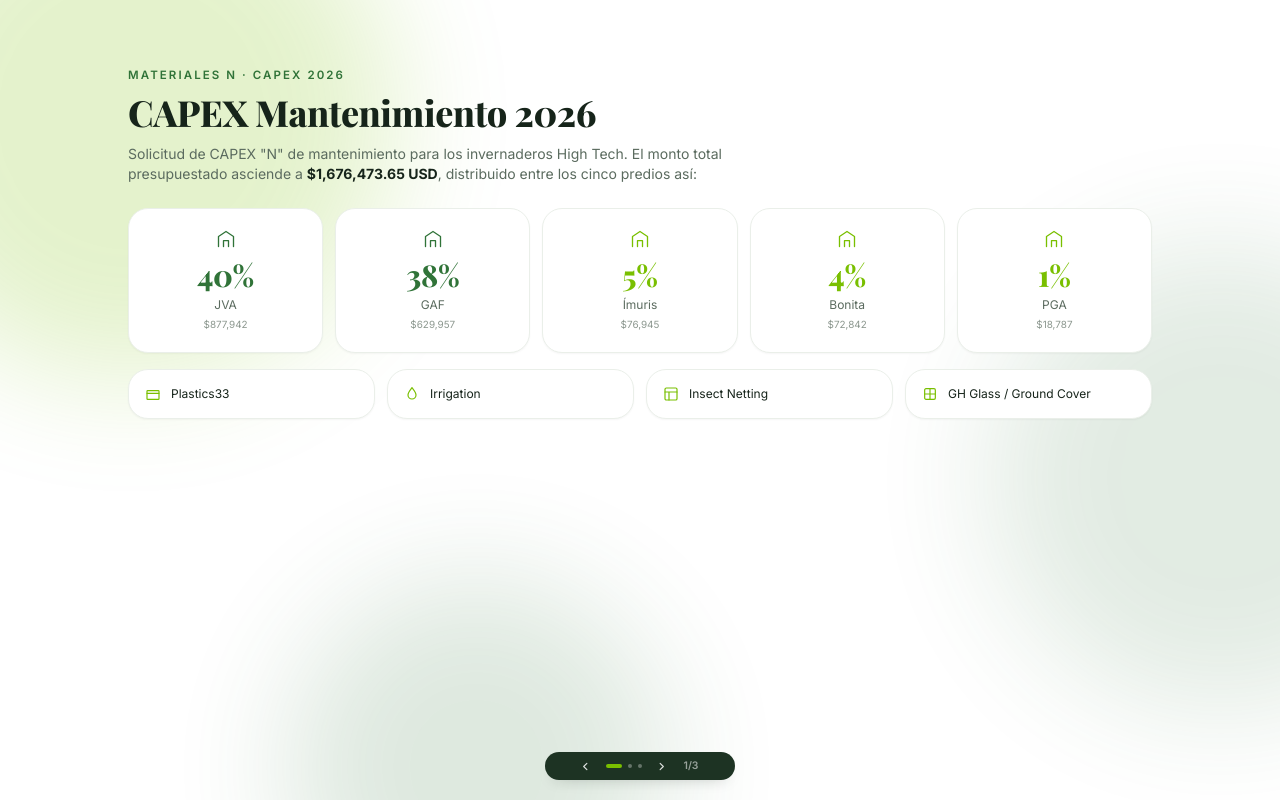
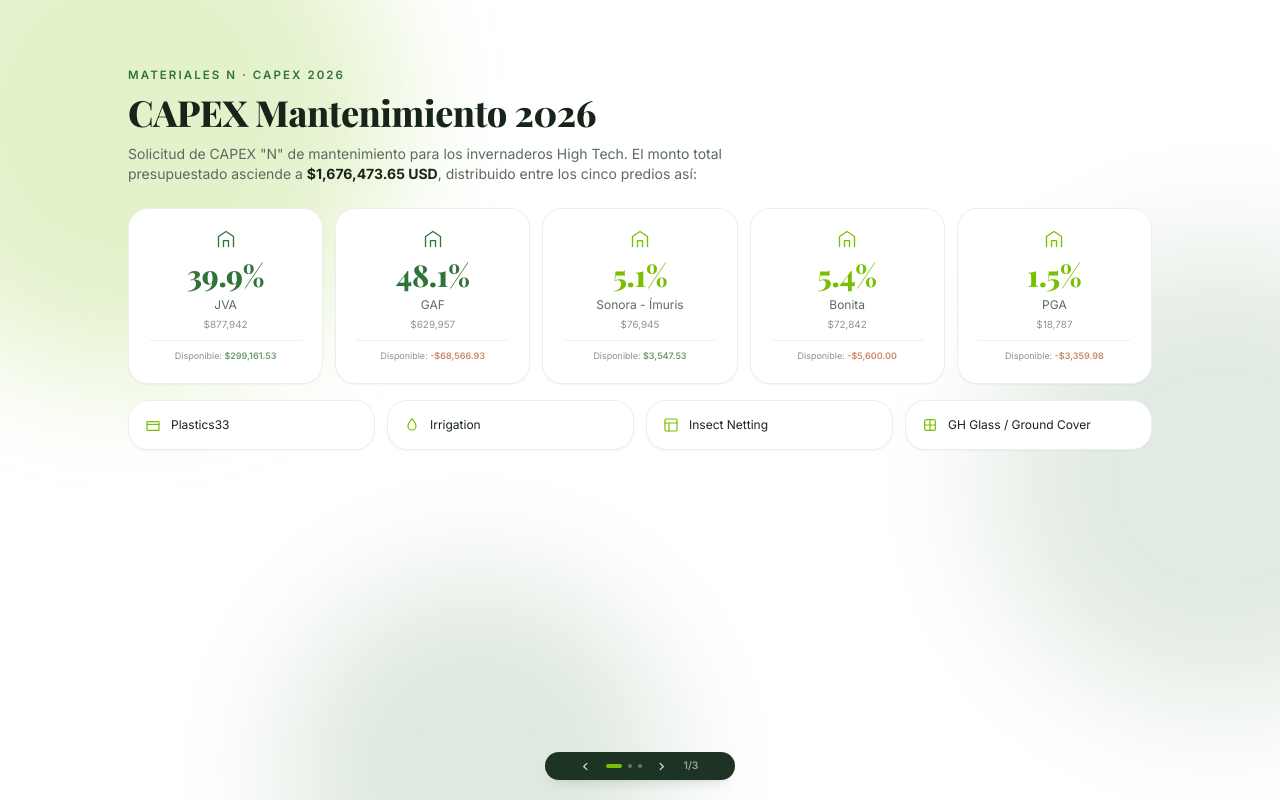
Before and after one commit to ghveggies-bi/OPEX, a plain HTML site: page capex.html in a window 1280 px wide. Shown: the top 800 px of the page. Drawn offline with nearby package versions, Linux system fonts and the light colour scheme; a web font is replaced by a local one.

Commit message:
CApex actualizao porcentajes.

```diff
--- a/capex.html
+++ b/capex.html
@@ -109,37 +109,42 @@
           <div class="card p-5 text-center">
             <div class="card-glow"></div>
             <svg class="w-5 h-5 mx-auto mb-2" viewBox="0 0 24 24" fill="none" stroke="var(--verde)" stroke-width="1.6" stroke-linecap="round" stroke-linejoin="round"><path d="M3 21V9l9-6 9 6v12"/><path d="M9 21v-7h6v7"/></svg>
-            <p class="f-title text-3xl" style="color:var(--verde)">40%</p>
+            <p class="f-title text-3xl" style="color:var(--verde)">39.9%</p>
             <p class="f-body text-xs mt-1" style="color:var(--muted)">JVA</p>
             <p class="f-body mt-1" style="font-size:.62rem; color:var(--muted); opacity:.7">$877,942</p>
+            <p class="f-body mt-2 pt-2" style="font-size:.56rem; color:var(--muted); opacity:.72; border-top:1px solid #EAEFE9">Disponible: <span class="pos" style="font-weight:600">$299,161.53</span></p>
           </div>
           <div class="card p-5 text-center">
             <div class="card-glow"></div>
             <svg class="w-5 h-5 mx-auto mb-2" viewBox="0 0 24 24" fill="none" stroke="var(--verde)" stroke-width="1.6" stroke-linecap="round" stroke-linejoin="round"><path d="M3 21V9l9-6 9 6v12"/><path d="M9 21v-7h6v7"/></svg>
-            <p class="f-title text-3xl" style="color:var(--verde)">38%</p>
+            <p class="f-title text-3xl" style="color:var(--verde)">48.1%</p>
             <p class="f-body text-xs mt-1" style="color:var(--muted)">GAF</p>
             <p class="f-body mt-1" style="font-size:.62rem; color:var(--muted); opacity:.7">$629,957</p>
+            <p class="f-body mt-2 pt-2" style="font-size:.56rem; color:var(--muted); opacity:.72; border-top:1px solid #EAEFE9">Disponible: <span class="neg" style="font-weight:600">-$68,566.93</span></p>
           </div>
           <div class="card p-5 text-center">
             <div class="card-glow"></div>
             <svg class="w-5 h-5 mx-auto mb-2" viewBox="0 0 24 24" fill="none" stroke="var(--verde-claro)" stroke-width="1.6" stroke-linecap="round" stroke-linejoin="round"><path d="M3 21V9l9-6 9 6v12"/><path d="M9 21v-7h6v7"/></svg>
-            <p class="f-title text-3xl" style="color:var(--verde-claro)">5%</p>
-            <p class="f-body text-xs mt-1" style="color:var(--muted)">Ímuris</p>
+            <p class="f-title text-3xl" style="color:var(--verde-claro)">5.1%</p>
+            <p class="f-body text-xs mt-1" style="color:var(--muted)">Sonora - Ímuris</p>
             <p class="f-body mt-1" style="font-size:.62rem; color:var(--muted); opacity:.7">$76,945</p>
+            <p class="f-body mt-2 pt-2" style="font-size:.56rem; color:var(--muted); opacity:.72; border-top:1px solid #EAEFE9">Disponible: <span class="pos" style="font-weight:600">$3,547.53</span></p>
           </div>
           <div class="card p-5 text-center">
             <div class="card-glow"></div>
             <svg class="w-5 h-5 mx-auto mb-2" viewBox="0 0 24 24" fill="none" stroke="var(--verde-claro)" stroke-width="1.6" stroke-linecap="round" stroke-linejoin="round"><path d="M3 21V9l9-6 9 6v12"/><path d="M9 21v-7h6v7"/></svg>
-            <p class="f-title text-3xl" style="color:var(--verde-claro)">4%</p>
+            <p class="f-title text-3xl" style="color:var(--verde-claro)">5.4%</p>
             <p class="f-body text-xs mt-1" style="color:var(--muted)">Bonita</p>
             <p class="f-body mt-1" style="font-size:.62rem; color:var(--muted); opacity:.7">$72,842</p>
+            <p class="f-body mt-2 pt-2" style="font-size:.56rem; color:var(--muted); opacity:.72; border-top:1px solid #EAEFE9">Disponible: <span class="neg" style="font-weight:600">-$5,600.00</span></p>
           </div>
           <div class="card p-5 text-center">
             <div class="card-glow"></div>
             <svg class="w-5 h-5 mx-auto mb-2" viewBox="0 0 24 24" fill="none" stroke="var(--verde-claro)" stroke-width="1.6" stroke-linecap="round" stroke-linejoin="round"><path d="M3 21V9l9-6 9 6v12"/><path d="M9 21v-7h6v7"/></svg>
-            <p class="f-title text-3xl" style="color:var(--verde-claro)">1%</p>
+            <p class="f-title text-3xl" style="color:var(--verde-claro)">1.5%</p>
             <p class="f-body text-xs mt-1" style="color:var(--muted)">PGA</p>
             <p class="f-body mt-1" style="font-size:.62rem; color:var(--muted); opacity:.7">$18,787</p>
+            <p class="f-body mt-2 pt-2" style="font-size:.56rem; color:var(--muted); opacity:.72; border-top:1px solid #EAEFE9">Disponible: <span class="neg" style="font-weight:600">-$3,359.98</span></p>
           </div>
         </div>
 
```
